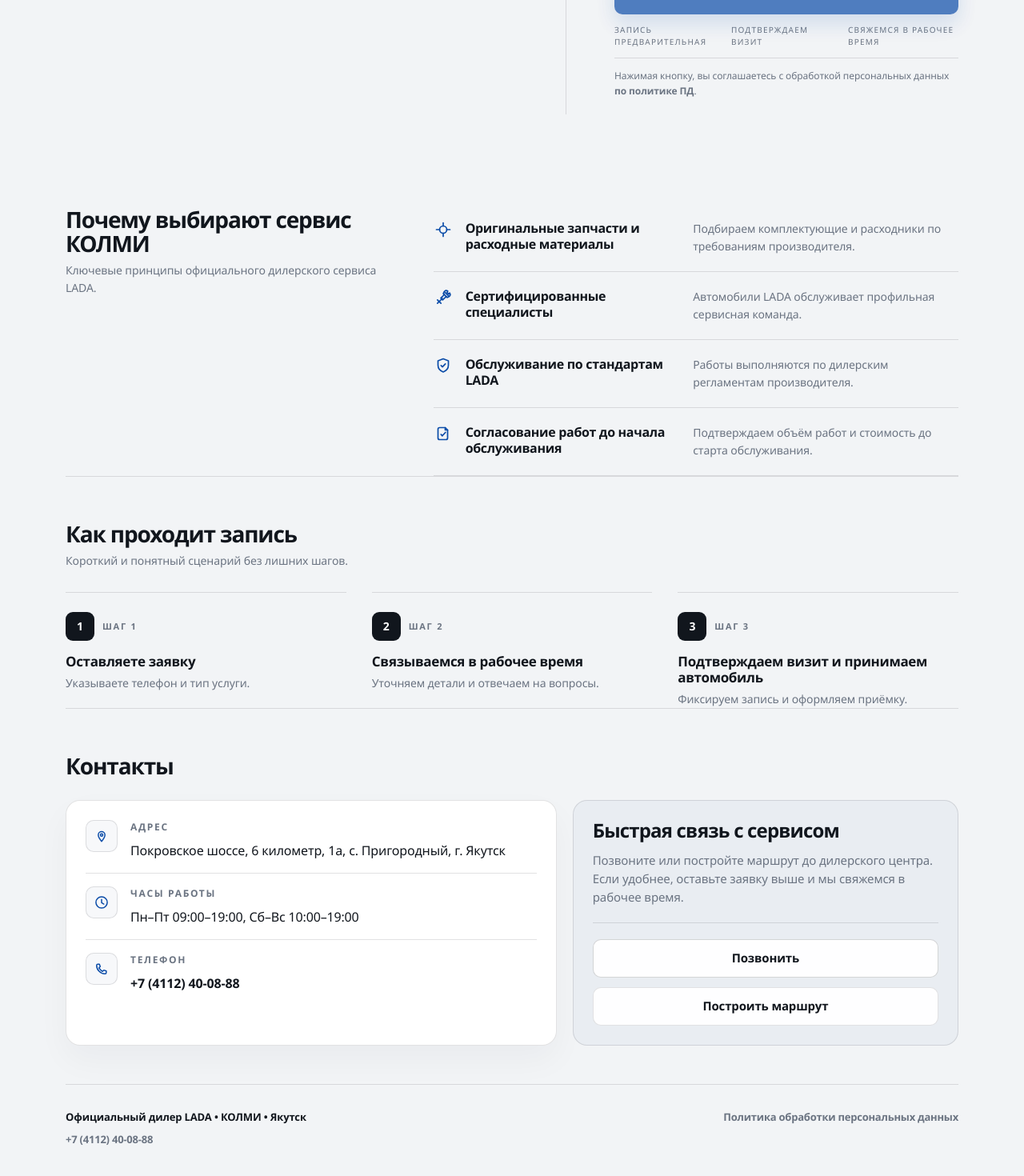
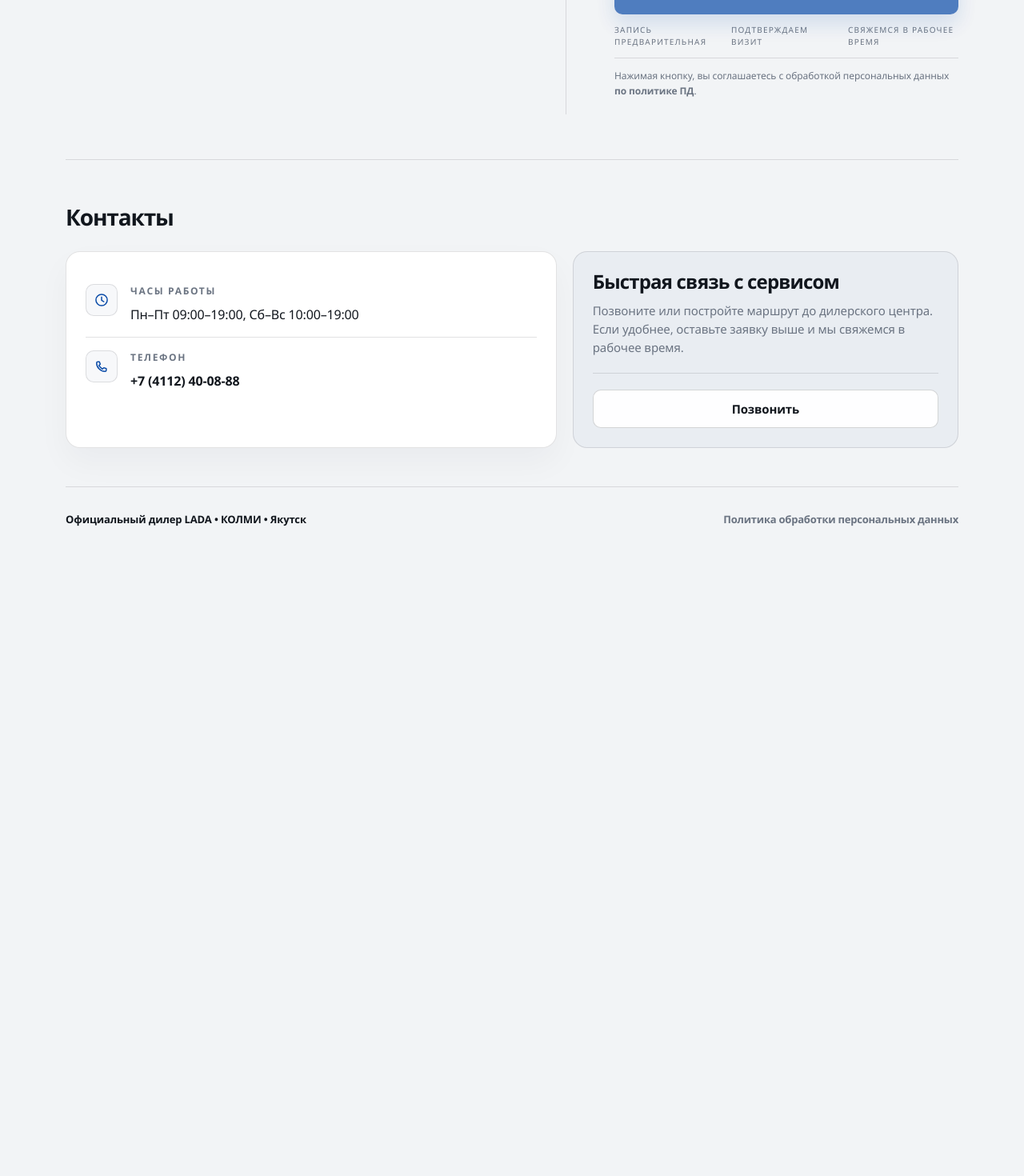
Before and after one commit to oleeoleee/kolmistolanding, a Next.js app in the folder frontend/: page / in a window 1280 px wide. Shown: the part 942-2412 px from the top of the page at 80% size. After the commit the page ends 1679 px from the top, so only its background shows below. Built offline with nearby package versions, Linux system fonts and the light colour scheme.

Commit message:
refactor: remove extra landing sections and clean page

```diff
--- a/frontend/src/app/page.tsx
+++ b/frontend/src/app/page.tsx
@@ -4,16 +4,12 @@ import Link from "next/link";
 import type { ReactNode } from "react";
 
 import {
-  advantages,
   brandLogos,
   brandSeo,
   dealerProfile,
   footerContent,
   heroContent,
-  processSection,
-  processSteps,
   quickContact,
-  trustSection,
 } from "@/app/site-content";
 import { ServiceBookingForm } from "@/components/service-booking-form";
 
@@ -55,102 +51,6 @@ function PhoneIcon() {
   return (
     <IconShell>
       <path d="M4.5 6.8c0-1 .8-1.8 1.8-1.8h2.4l1.3 3.7-1.9 1.9a15.8 15.8 0 0 0 5.3 5.3l1.9-1.9 3.7 1.3v2.4c0 1-.8 1.8-1.8 1.8h-.7C10.4 19.5 4.5 13.6 4.5 6.8Z" />
-    </IconShell>
-  );
-}
-
-function ShieldIcon() {
-  return (
-    <span className="flex h-5 w-5 shrink-0 items-center justify-center text-[var(--primary)] sm:h-6 sm:w-6">
-      <svg
-        aria-hidden="true"
-        className="h-5 w-5 sm:h-6 sm:w-6"
-        fill="none"
-        stroke="currentColor"
-        strokeLinecap="round"
-        strokeLinejoin="round"
-        strokeWidth="1.7"
-        viewBox="0 0 24 24"
-      >
-      <path d="M12 3.5 5.5 6v5.5c0 4 2.7 7 6.5 8.5 3.8-1.5 6.5-4.5 6.5-8.5V6L12 3.5Z" />
-      <path d="m9.3 11.8 1.8 1.8 3.6-3.8" />
-      </svg>
-    </span>
-  );
-}
-
-function PartsIcon() {
-  return (
-    <span className="flex h-5 w-5 shrink-0 items-center justify-center text-[var(--primary)] sm:h-6 sm:w-6">
-      <svg
-        aria-hidden="true"
-        className="h-5 w-5 sm:h-6 sm:w-6"
-        fill="none"
-        stroke="currentColor"
-        strokeLinecap="round"
-        strokeLinejoin="round"
-        strokeWidth="1.7"
-        viewBox="0 0 24 24"
-      >
-      <path d="M12 3.5v4" />
-      <path d="M12 16.5v4" />
-      <path d="M3.5 12h4" />
-      <path d="M16.5 12h4" />
-      <circle cx="12" cy="12" r="4.5" />
-      </svg>
-    </span>
-  );
-}
-
-function ToolsIcon() {
-  return (
-    <span className="flex h-5 w-5 shrink-0 items-center justify-center text-[var(--primary)] sm:h-6 sm:w-6">
-      <svg
-        aria-hidden="true"
-        className="h-5 w-5 sm:h-6 sm:w-6"
-        fill="none"
-        stroke="currentColor"
-        strokeLinecap="round"
-        strokeLinejoin="round"
-        strokeWidth="1.7"
-        viewBox="0 0 24 24"
-      >
-      <path d="m14.2 5.3 4.5 4.5" />
-      <path d="m12.3 7.2 4.5 4.5" />
-      <path d="M4.8 19.2 11 13" />
-      <path d="m4.8 14.8 4.4 4.4" />
-      <path d="M17.8 3.9a3.3 3.3 0 0 0-4.6 4.6L9 12.7l2.3 2.3 4.2-4.2a3.3 3.3 0 0 0 4.6-4.6l-1.4 1.4-1.9-1.9 1-1.8Z" />
-      </svg>
-    </span>
-  );
-}
-
-function ScanIcon() {
-  return (
-    <span className="flex h-5 w-5 shrink-0 items-center justify-center text-[var(--primary)] sm:h-6 sm:w-6">
-      <svg
-        aria-hidden="true"
-        className="h-5 w-5 sm:h-6 sm:w-6"
-        fill="none"
-        stroke="currentColor"
-        strokeLinecap="round"
-        strokeLinejoin="round"
-        strokeWidth="1.7"
-        viewBox="0 0 24 24"
-      >
-        <path d="M7.5 4.5h7l3 3v10a2 2 0 0 1-2 2h-8a2 2 0 0 1-2-2v-11a2 2 0 0 1 2-2Z" />
-        <path d="M14.5 4.5v3h3" />
-        <path d="m9.2 13 1.7 1.8 3.9-4.3" />
-      </svg>
-    </span>
-  );
-}
-
-function MapPinIcon() {
-  return (
-    <IconShell>
-      <path d="M12 20c3.3-4 5-7 5-9.5a5 5 0 1 0-10 0c0 2.5 1.7 5.5 5 9.5Z" />
-      <circle cx="12" cy="10.5" r="1.8" />
     </IconShell>
   );
 }
@@ -324,94 +224,8 @@ export default function Home() {
                 </div>
               </div>
 
-              <ol className="border-y border-[var(--border)] lg:max-w-[40rem]">
-                {heroContent.trustPoints.map((item, index) => (
-                  <li
-                    key={item}
-                    className={`grid grid-cols-[28px_minmax(0,1fr)] items-start gap-2.5 py-2.5 max-[390px]:py-2 sm:grid-cols-[48px_minmax(0,1fr)] sm:gap-4 sm:py-5 ${
-                      index > 0 ? "border-t border-[var(--border)]" : ""
-                    }`}
-                  >
-                    <span className="pt-0.5 text-[10px] font-semibold uppercase tracking-[0.16em] text-[var(--text-2)] sm:text-[11px]">
-                      {String(index + 1).padStart(2, "0")}
-                    </span>
-                    <p className="text-[13px] font-semibold leading-5 tracking-[-0.02em] text-[var(--text)] sm:text-[17px] sm:leading-6">
-                      {item}
-                    </p>
-                  </li>
-                ))}
-              </ol>
+
             </div>
-          </section>
-
-          <section className="pt-7 max-[390px]:pt-6 sm:[padding-top:clamp(2.5rem,5vw,3.5rem)]">
-            <div className="grid gap-5 max-[430px]:gap-4 lg:grid-cols-[minmax(0,0.78fr)_minmax(0,1.22fr)] lg:gap-10">
-              <div className="lg:pt-1">
-                <SectionHeading
-                  title={trustSection.title}
-                  description={trustSection.description}
-                />
-              </div>
-
-              <div className="border-b border-[var(--border)] bg-transparent">
-                {advantages.map((item, index) => {
-                  const Icon =
-                    item.icon === "parts"
-                      ? PartsIcon
-                      : item.icon === "tools"
-                        ? ToolsIcon
-                        : item.icon === "shield"
-                          ? ShieldIcon
-                          : ScanIcon;
-
-                  return (
-                    <article
-                      key={item.title}
-                      className={`grid grid-cols-[20px_minmax(0,1fr)] gap-2.5 py-3 max-[430px]:py-2.5 sm:grid-cols-[24px_minmax(0,1fr)] sm:gap-4 sm:py-5 ${
-                        index > 0 ? "border-t border-[var(--border)]" : ""
-                      }`}
-                    >
-                      <Icon />
-                      <div className="space-y-0.5 max-[430px]:space-y-px md:grid md:grid-cols-[minmax(220px,0.88fr)_minmax(0,1.12fr)] md:items-start md:gap-6 md:space-y-0">
-                        <h3 className="text-[15px] font-semibold leading-5 tracking-[-0.02em] text-[var(--text)] max-[430px]:text-[14px] max-[430px]:leading-[18px] sm:text-[16px]">
-                          {item.title}
-                        </h3>
-                        <p className="text-[13px] leading-[19px] tracking-[-0.008em] text-[var(--text-2)] max-[430px]:text-[12px] max-[430px]:leading-[17px] sm:text-[14px] sm:leading-[22px]">
-                          {item.description}
-                        </p>
-                      </div>
-                    </article>
-                  );
-                })}
-              </div>
-            </div>
-          </section>
-
-          <section className={sectionClassName}>
-            <SectionHeading
-              title={processSection.title}
-              description={processSection.description}
-            />
-            <ol className="grid gap-x-8 gap-y-0 max-[430px]:gap-y-0 lg:grid-cols-3">
-              {processSteps.map((step, index) => (
-                <li key={step.title} className="border-t border-[var(--border)] pt-4 max-[430px]:pt-3 sm:pt-6">
-                  <div className="mb-2.5 flex items-center gap-2.5 max-[430px]:mb-2 max-[430px]:gap-2 sm:mb-4">
-                    <div className="flex h-8 w-8 items-center justify-center rounded-[9px] bg-[var(--text)] text-[13px] font-semibold tracking-[-0.01em] text-white max-[430px]:h-7 max-[430px]:w-7 max-[430px]:text-[12px] sm:h-9 sm:w-9 sm:text-[14px]">
-                      {index + 1}
-                    </div>
-                    <span className="text-[11px] font-semibold uppercase tracking-[0.16em] text-[var(--text-2)] max-[430px]:text-[10px] max-[430px]:tracking-[0.14em]">
-                      Шаг {index + 1}
-                    </span>
-                  </div>
-                  <h3 className="text-[15px] font-semibold leading-5 tracking-[-0.02em] text-[var(--text)] max-[430px]:text-[14px] max-[430px]:leading-[18px] sm:text-[17px]">
-                    {step.title}
-                  </h3>
-                  <p className="mt-1.5 text-[13px] leading-[19px] tracking-[-0.008em] text-[var(--text-2)] max-[430px]:mt-1 max-[430px]:text-[12px] max-[430px]:leading-[17px] sm:text-[14px] sm:leading-[22px]">
-                    {step.description}
-                  </p>
-                </li>
-              ))}
-            </ol>
           </section>
 
           <section className={sectionClassName} id="contacts">
@@ -419,17 +233,6 @@ export default function Home() {
             <div className="grid gap-3.5 max-[430px]:gap-2.5 sm:gap-5 lg:grid-cols-[minmax(0,1.12fr)_minmax(280px,0.88fr)]">
               <article className={`${surfacePanelClassName} px-5 py-5 max-[430px]:px-3.5 max-[430px]:py-3.5 sm:px-6 sm:py-6`}>
                 <div className="divide-y divide-[var(--border)]">
-                  <div className="flex gap-4 py-4 first:pt-0 max-[430px]:gap-2.5 max-[430px]:py-2.5">
-                    <MapPinIcon />
-                    <div>
-                      <p className="text-[12px] font-semibold uppercase tracking-[0.14em] text-[var(--text-2)] max-[430px]:text-[11px]">
-                        Адрес
-                      </p>
-                      <address className="mt-2 not-italic text-[16px] leading-6 tracking-[-0.01em] text-[var(--text)] max-[430px]:mt-1 max-[430px]:text-[14px] max-[430px]:leading-5">
-                        {dealerProfile.address}
-                      </address>
-                    </div>
-                  </div>
 
                   <div className="flex gap-4 py-4 max-[430px]:gap-2.5 max-[430px]:py-2.5">
                     <ClockIcon />
@@ -474,14 +277,7 @@ export default function Home() {
                   </div>
                   <div className="flex flex-col gap-2.5 border-t border-[var(--border)] pt-4 max-[430px]:gap-1.5 max-[430px]:pt-2.5 sm:gap-3 sm:pt-5">
                     <CallButton className="w-full max-[430px]:min-h-11" tone="default" />
-                    <a
-                      className="inline-flex min-h-[46px] items-center justify-center rounded-[10px] border border-[var(--border)] bg-[var(--surface)] px-5 text-[14px] font-semibold tracking-[-0.01em] text-[var(--text)] transition hover:border-[var(--border-strong)] hover:text-[var(--text)] max-[430px]:min-h-11 max-[430px]:text-[13px] sm:min-h-12 sm:text-[15px]"
-                      href={dealerProfile.routeHref}
-                      rel="noreferrer"
-                      target="_blank"
-                    >
-                      Построить маршрут
-                    </a>
+
                   </div>
                 </div>
               </aside>
@@ -494,12 +290,7 @@ export default function Home() {
                 <p className="font-semibold tracking-[-0.01em] text-[var(--text)] max-[430px]:leading-[18px]">
                   {footerContent.summaryLine}
                 </p>
-                <a
-                  className="inline-flex font-semibold text-[var(--primary)] transition hover:text-[var(--primary-pressed)]"
-                  href={dealerProfile.phoneHref}
-                >
-                  {dealerProfile.phoneDisplay}
-                </a>
+
                 {dealerProfile.requisites ? <p>{dealerProfile.requisites}</p> : null}
               </div>
               <div className="flex flex-wrap gap-x-4 gap-y-2 max-[430px]:gap-y-1">
```
